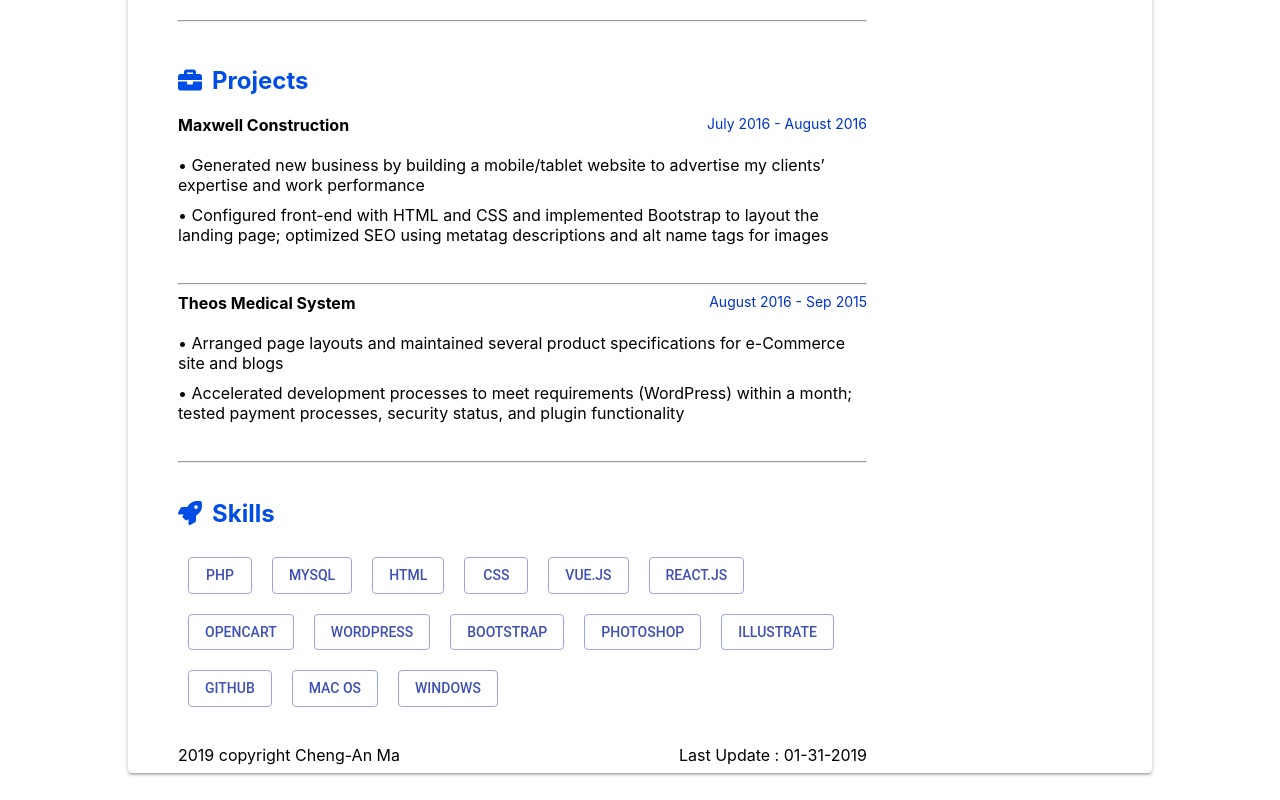
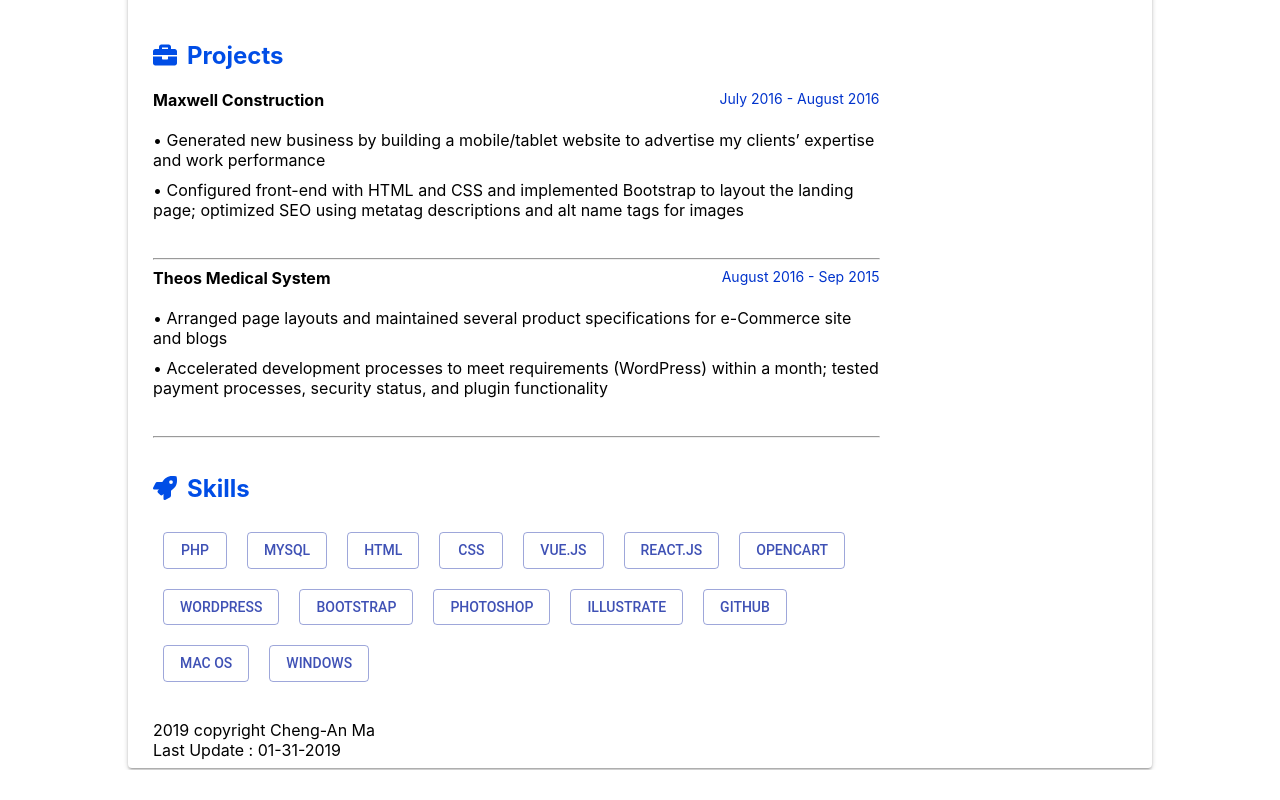
Before and after one commit to chenganma/personal-website, a React (Create React App) app: page / in a window 1280 px wide. Shown: the part 1346-2146 px from the top of the page. After the commit the page ends 2116 px from the top, so only its background shows below. Built offline with nearby package versions, Linux system fonts and the light colour scheme.

Commit message:
add grid to footer

```diff
--- a/src/App.js
+++ b/src/App.js
@@ -32,8 +32,8 @@ const spaceMar = {
 };
 
 const allBorder = {
-  margin: '35px 0px',
-  padding: '0px 50px 0px 50px',
+  margin: '10px 0px',
+  padding: '0px 25px',
 };
 
 const contentCenter = {
--- a/src/Footer.js
+++ b/src/Footer.js
@@ -2,17 +2,19 @@ import React from "react"
 //import ReactDOM from "react-dom"
 //import React, { Component } from 'react';
 //import logo from './logo.svg';
+import Grid from '@material-ui/core/Grid';
 import resumeData from "./resumeData"
 import './App.css';
-
-const marStyle = {
-  float: 'right',
-};
 
 function Footer(){
 	return(
 		<div><br />
-            <span>2019 copyright Cheng-An Ma</span> <span style={marStyle}>Last Update : {resumeData.updateDate}</span>
+		 <Grid item xs={12} md={6}>
+            <span>2019 copyright Cheng-An Ma</span>
+         </Grid>
+         <Grid item xs={12} md={6}>
+            <span >Last Update : {resumeData.updateDate}</span>
+         </Grid>
         </div>
 	)
 }
```
